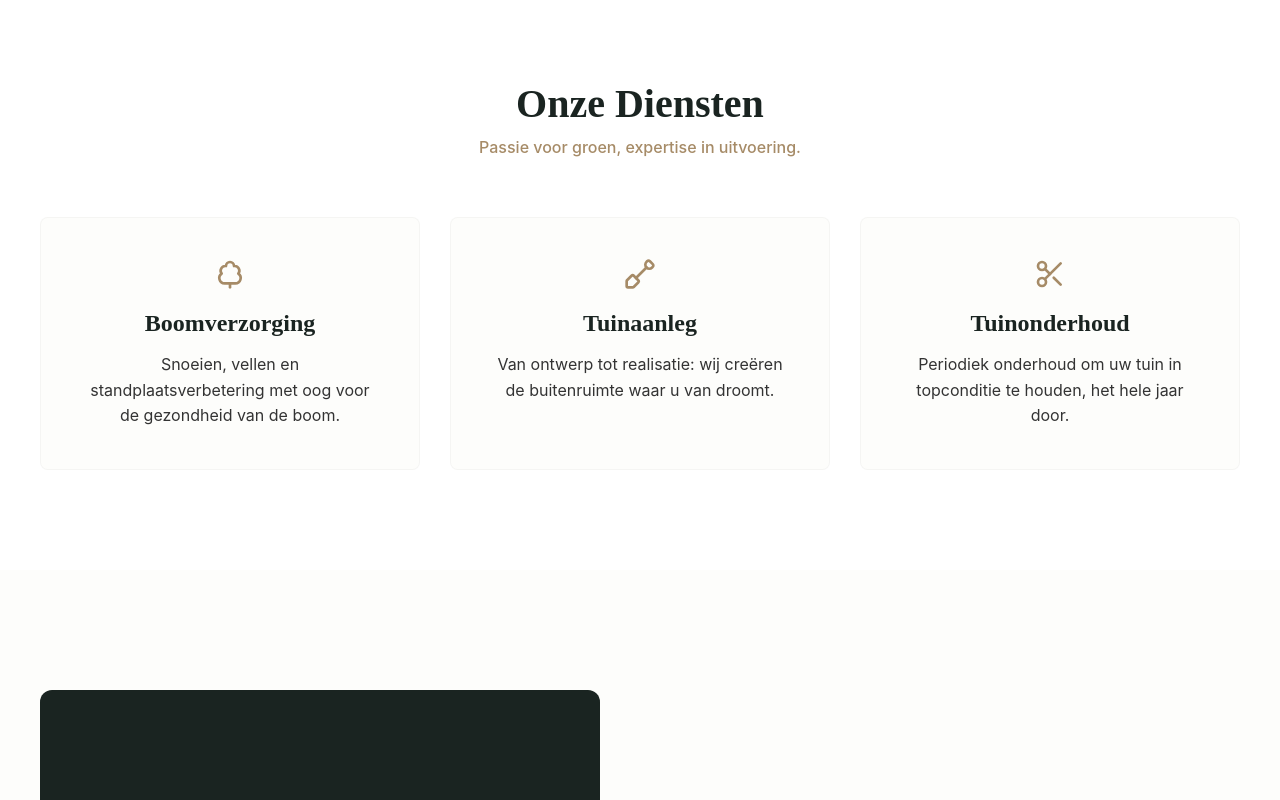
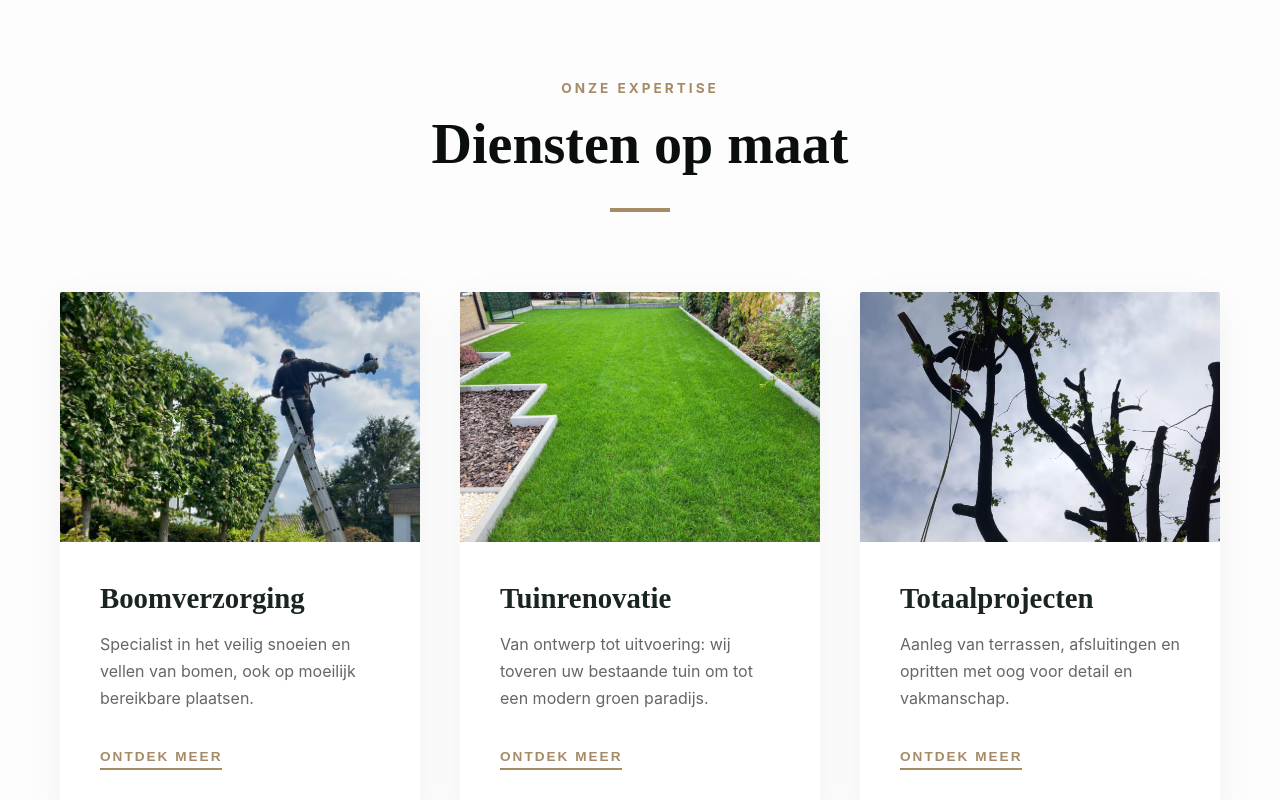
Before and after one commit to Yusuf-253/anb-tuinwerken, a Next.js app in the folder anb-tuinwerken/: page / in a window 1280 px wide. Shown: the part 820-1620 px from the top of the page. Built offline with nearby package versions, Linux system fonts and the light colour scheme.

Commit message:
services styling verbeterd en pop up toegevoegd

```diff
--- a/anb-tuinwerken/src/components/Services.tsx
+++ b/anb-tuinwerken/src/components/Services.tsx
@@ -1,41 +1,40 @@
 "use client";
-
-import { motion } from "framer-motion";
-import { TreeDeciduous, Shovel, Scissors } from "lucide-react"; // Voor mooie iconen
+import { useState } from "react";
+import { motion, AnimatePresence } from "framer-motion";
 import styles from "@/styles/Services.module.scss";
 
 const services = [
   {
     title: "Boomverzorging",
-    description: "Snoeien, vellen en standplaatsverbetering met oog voor de gezondheid van de boom.",
-    icon: <TreeDeciduous size={32} />,
+    description: "Specialist in het veilig snoeien en vellen van bomen, ook op moeilijk bereikbare plaatsen.",
+    details: "Bij ANB Tuinwerken hanteren we de nieuwste klimtechnieken en veiligheidsnormen. Of het nu gaat om vormsnoei, het verwijderen van dood hout of het volledig vellen van gevaarlijke bomen: wij zorgen voor een vakkundige afhandeling met minimale impact op de omgeving.",
+    image: "/tuinfoto7.png",
   },
   {
-    title: "Tuinaanleg",
-    description: "Van ontwerp tot realisatie: wij creëren de buitenruimte waar u van droomt.",
-    icon: <Shovel size={32} />,
+    title: "Tuinrenovatie",
+    description: "Van ontwerp tot uitvoering: wij toveren uw bestaande tuin om tot een modern groen paradijs.",
+    details: "Uw tuin is een verlengstuk van uw woning. Wij kijken naar de bodemstructuur, lichtinval en uw persoonlijke wensen om een duurzaam ontwerp te realiseren. Van beplanting tot grondwerken, wij begeleiden het volledige proces.",
+    image: "/tuinfoto1.jpeg",
   },
   {
-    title: "Tuinonderhoud",
-    description: "Periodiek onderhoud om uw tuin in topconditie te houden, het hele jaar door.",
-    icon: <Scissors size={32} />,
-  },
+    title: "Totaalprojecten",
+    description: "Aanleg van terrassen, afsluitingen en opritten met oog voor detail en vakmanschap.",
+    details: "Wij verzorgen de volledige omgevingsaanleg. Denk aan hoogwaardige terrasbekleding, stevige afsluitingen en opritten die zowel functioneel als esthetisch zijn. We werken enkel met duurzame materialen die de tand des tijds doorstaan.",
+    image: "/tuinfoto8.png",
+  }
 ];
 
 const Services = () => {
+  const [selectedService, setSelectedService] = useState<typeof services[0] | null>(null);
+
   return (
-    <section id="diensten" className={styles.services}>
+    <section className={styles.services} id="diensten">
       <div className={styles.container}>
-        <motion.div
-          className={styles.header}
-          initial={{ opacity: 0, y: 20 }}
-          whileInView={{ opacity: 1, y: 0 }}
-          viewport={{ once: true }}
-          transition={{ duration: 0.6 }}
-        >
-          <h2>Onze Diensten</h2>
-          <p>Passie voor groen, expertise in uitvoering.</p>
-        </motion.div>
+        <header className={styles.header}>
+          <span className={styles.subtitle}>Onze Expertise</span>
+          <h2 className={styles.title}>Diensten op maat</h2>
+          <div className={styles.divider}></div>
+        </header>
 
         <div className={styles.grid}>
           {services.map((service, index) => (
@@ -45,16 +44,60 @@ const Services = () => {
               initial={{ opacity: 0, y: 30 }}
               whileInView={{ opacity: 1, y: 0 }}
               viewport={{ once: true }}
-              transition={{ duration: 0.5, delay: index * 0.2 }}
-              whileHover={{ y: -10 }}
+              transition={{ duration: 0.6, delay: index * 0.1 }}
             >
-              <div className={styles.icon}>{service.icon}</div>
-              <h3>{service.title}</h3>
-              <p>{service.description}</p>
+              <div className={styles.imageWrapper}>
+                <img src={service.image} alt={service.title} />
+              </div>
+              <div className={styles.content}>
+                <h3>{service.title}</h3>
+                <p>{service.description}</p>
+                <button
+                  className={styles.modalBtn}
+                  onClick={() => setSelectedService(service)}
+                >
+                  Ontdek meer
+                </button>
+              </div>
             </motion.div>
           ))}
         </div>
       </div>
+
+      <AnimatePresence>
+        {selectedService && (
+          <div className={styles.modalWrapper}>
+            <motion.div
+              className={styles.overlay}
+              initial={{ opacity: 0 }}
+              animate={{ opacity: 1 }}
+              exit={{ opacity: 0 }}
+              onClick={() => setSelectedService(null)}
+            />
+            <motion.div
+              className={styles.modal}
+              initial={{ opacity: 0, scale: 0.8, x: "-50%", y: "-40%" }}
+              animate={{ opacity: 1, scale: 1, x: "-50%", y: "-50%" }}
+              exit={{ opacity: 0, scale: 0.8, x: "-50%", y: "-40%" }}
+              transition={{ type: "spring", damping: 25, stiffness: 300 }}
+            >
+              <button className={styles.closeBtn} onClick={() => setSelectedService(null)}>&times;</button>
+              <div className={styles.modalScrollArea}>
+                <div className={styles.modalContent}>
+                  <div className={styles.modalImage}>
+                    <img src={selectedService.image} alt={selectedService.title} />
+                  </div>
+                  <div className={styles.textSide}>
+                    <h3>{selectedService.title}</h3>
+                    <p>{selectedService.details}</p>
+                    <button className={styles.contactBtn} onClick={() => setSelectedService(null)}>Sluiten</button>
+                  </div>
+                </div>
+              </div>
+            </motion.div>
+          </div>
+        )}
+      </AnimatePresence>
     </section>
   );
 };
--- a/anb-tuinwerken/src/styles/Services.module.scss
+++ b/anb-tuinwerken/src/styles/Services.module.scss
@@ -1,58 +1,233 @@
 @use "@/styles/variables" as *;
 
 .services {
-  padding: 100px 20px;
-  background-color: $color-white;
+  padding: 100px 0;
+  background-color: #fdfdfd;
 
   .container {
     max-width: 1200px;
     margin: 0 auto;
+    padding: 0 20px;
   }
 
+  // --- HERSTELDE HEADER STYLING ---
   .header {
     text-align: center;
-    margin-bottom: 60px;
+    margin-bottom: 80px;
 
-    h2 {
-      font-size: 2.5rem;
-      margin-bottom: 10px;
+    .subtitle {
+      text-transform: uppercase;
+      letter-spacing: 3px;
+      font-size: 0.85rem;
+      font-weight: 700;
+      color: $color-accent;
+      display: block;
+      margin-bottom: 1rem;
     }
 
-    p {
-      color: $color-accent;
-      font-weight: 500;
+    .title {
+      font-family: $font-serif;
+      font-size: clamp(2.5rem, 5vw, 3.5rem);
+      font-weight: 800;
+      color: #0a0f0d;
+    }
+
+    .divider {
+      width: 60px;
+      height: 4px;
+      background-color: $color-accent;
+      margin: 2rem auto;
     }
   }
 
+  // --- HERSTELDE GRID & CARD STYLING ---
   .grid {
     display: grid;
-    grid-template-columns: repeat(auto-fit, minmax(300px, 1fr));
-    gap: 30px;
+    grid-template-columns: repeat(3, 1fr);
+    gap: 40px;
+
+    @media (max-width: 1024px) {
+      grid-template-columns: repeat(2, 1fr);
+    }
+
+    @media (max-width: 768px) {
+      grid-template-columns: 1fr;
+    }
   }
 
   .card {
-    background: $color-bg;
-    padding: 40px;
-    border-radius: 8px;
-    text-align: center;
-    transition: $transition-smooth;
-    border: 1px solid rgba(0,0,0,0.03);
+    background: white;
+    border-radius: 2px;
+    overflow: hidden;
+    box-shadow: 0 10px 40px rgba(0, 0, 0, 0.05);
+    transition: transform 0.4s ease;
 
-    .icon {
-      color: $color-accent;
-      margin-bottom: 20px;
-      display: flex;
-      justify-content: center;
+    &:hover {
+      transform: translateY(-10px);
+
+      .imageWrapper img {
+        transform: scale(1.1);
+      }
     }
 
-    h3 {
-      margin-bottom: 15px;
-      font-size: 1.5rem;
+    .imageWrapper {
+      height: 250px;
+      overflow: hidden;
+
+      img {
+        width: 100%;
+        height: 100%;
+        object-fit: cover;
+        transition: transform 0.6s ease;
+      }
     }
 
-    p {
-      line-height: 1.6;
-      color: $color-text;
+    .content {
+      padding: 40px;
+
+      h3 {
+        font-family: $font-serif;
+        font-size: 1.8rem;
+        margin-bottom: 1rem;
+        color: #1a2421;
+      }
+
+      p {
+        color: #666;
+        line-height: 1.7;
+        margin-bottom: 2rem;
+      }
+
+      .modalBtn {
+        background: none;
+        border: none;
+        color: $color-accent;
+        font-weight: 800;
+        text-transform: uppercase;
+        font-size: 0.85rem;
+        letter-spacing: 2px;
+        cursor: pointer;
+        padding-bottom: 4px;
+        border-bottom: 2px solid $color-accent;
+        transition: all 0.3s ease;
+
+        &:hover {
+          color: darken($color-accent, 10%);
+          border-bottom-color: darken($color-accent, 10%);
+        }
+      }
+    }
+  }
+
+  // --- MODAL STYLING (PERFECT SCHAALBAAR) ---
+  .modalWrapper {
+    position: fixed;
+    inset: 0;
+    z-index: 2000;
+    display: flex;
+    align-items: center;
+    justify-content: center;
+  }
+
+  .overlay {
+    position: absolute;
+    inset: 0;
+    background: rgba(0, 0, 0, 0.85);
+    backdrop-filter: blur(4px);
+  }
+
+  .modal {
+    position: absolute;
+    top: 50%;
+    left: 50%;
+    width: 90%;
+    max-width: 900px;
+    max-height: 90vh;
+    background: white;
+    border-radius: 4px;
+    box-shadow: 0 25px 50px -12px rgba(0, 0, 0, 0.5);
+    overflow: hidden;
+
+    .modalScrollArea {
+      overflow-y: auto;
+      max-height: 90vh;
+    }
+
+    .closeBtn {
+      position: absolute;
+      top: 15px;
+      right: 20px;
+      font-size: 2.5rem;
+      background: white;
+      border: none;
+      width: 40px;
+      height: 40px;
+      cursor: pointer;
+      z-index: 100;
+      display: flex;
+      align-items: center;
+      justify-content: center;
+      border-radius: 50%;
+      box-shadow: 0 2px 10px rgba(0,0,0,0.1);
+    }
+
+    .modalContent {
+      display: flex;
+
+      @media (max-width: 850px) {
+        flex-direction: column;
+      }
+
+      .modalImage {
+        width: 45%;
+        min-height: 300px;
+        @media (max-width: 850px) {
+          width: 100%;
+          height: 250px;
+        }
+
+        img {
+          width: 100%;
+          height: 100%;
+          object-fit: cover;
+        }
+      }
+
+      .textSide {
+        width: 55%;
+        padding: 50px;
+        @media (max-width: 850px) {
+          width: 100%;
+          padding: 30px;
+        }
+
+        h3 {
+          font-family: $font-serif;
+          font-size: 2rem;
+          margin-bottom: 1.5rem;
+          color: #1a2421;
+        }
+
+        p {
+          line-height: 1.7;
+          color: #444;
+          margin-bottom: 2.5rem;
+        }
+
+        .contactBtn {
+          background: $color-accent;
+          color: white;
+          border: none;
+          padding: 15px 35px;
+          font-weight: 700;
+          text-transform: uppercase;
+          cursor: pointer;
+
+          &:hover {
+            background: darken($color-accent, 10%);
+          }
+        }
+      }
     }
   }
 }
```
